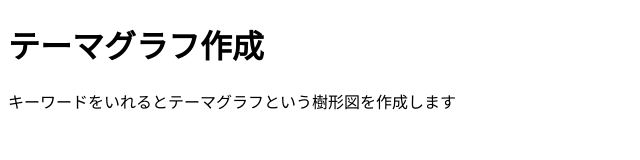
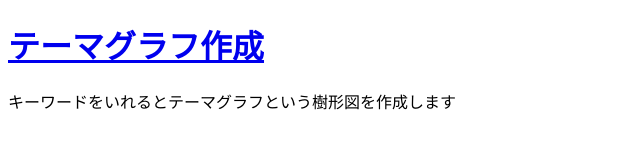
Before and after one commit to kurubushi--rm/monkeytools, a plain HTML site: page index.html in a window 1280 px wide. Shown: the whole page, without its empty margins (0-640 px from the left). Drawn offline with Linux system fonts and the light colour scheme.

Commit message:
Update index.html

```diff
--- a/index.html
+++ b/index.html
@@ -6,7 +6,7 @@
     <title>monkey tools</title>
 </head>
 <body>
-    <h1>テーマグラフ作成</h1>
+    <h1><a href="theme-map-app.html">テーマグラフ作成</a></h1>
     <p>キーワードをいれるとテーマグラフという樹形図を作成します</p>
 </body>
 </html>
```
